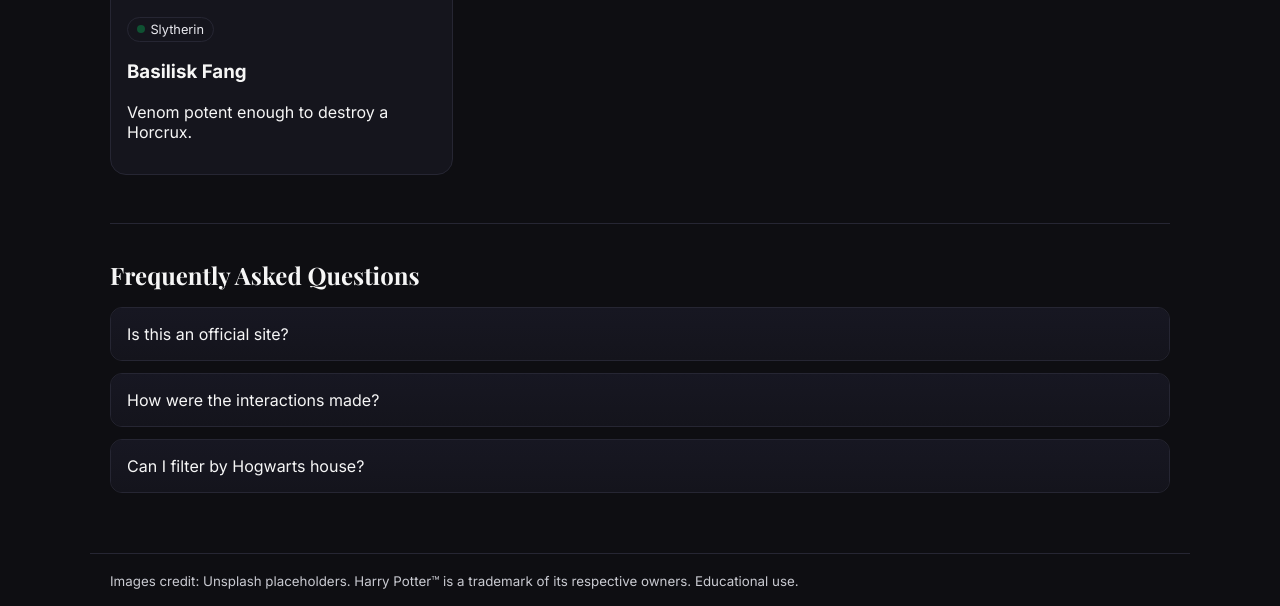
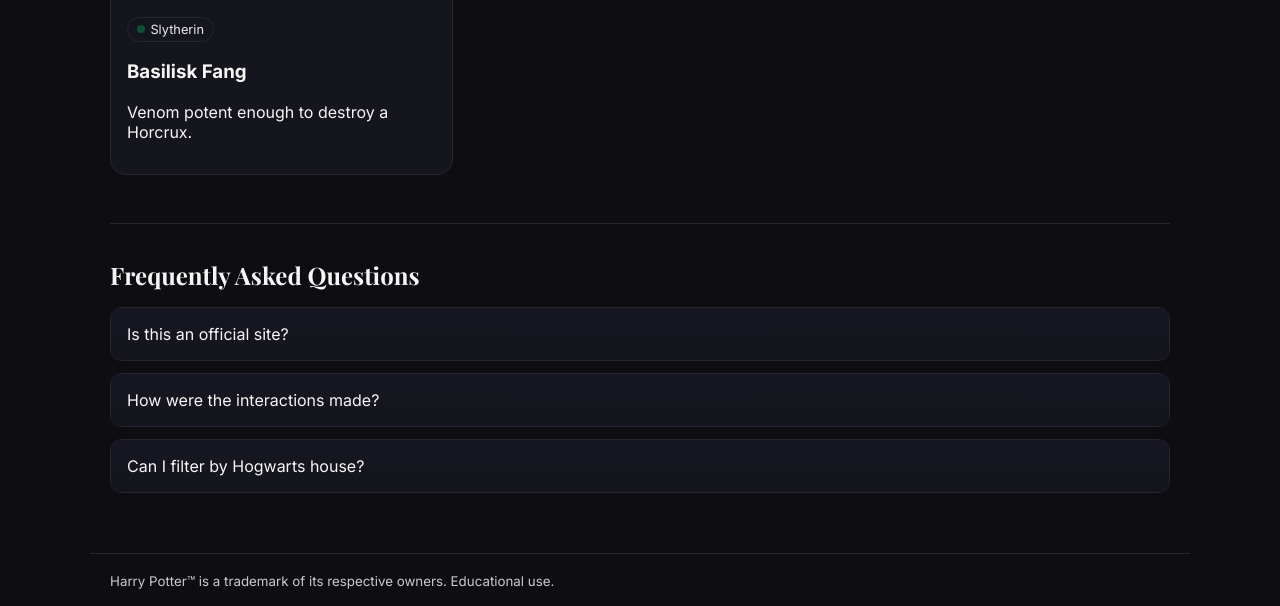
Before and after one commit to malvi234/Fall2025WEB238, a plain HTML site: page index.html in a window 1280 px wide. Shown: the part 1112-1718 px from the top of the page. Drawn offline with nearby package versions, Linux system fonts and the light colour scheme.

Commit message:
Update index.html

```diff
--- a/index.html
+++ b/index.html
@@ -183,7 +183,7 @@
   </main>
 
   <footer class="wrap">
-    <small>Images credit: Unsplash placeholders. Harry Potter™ is a trademark of its respective owners. Educational use.</small>
+    <small>Harry Potter™ is a trademark of its respective owners. Educational use.</small>
   </footer>
 
   <script>
```
